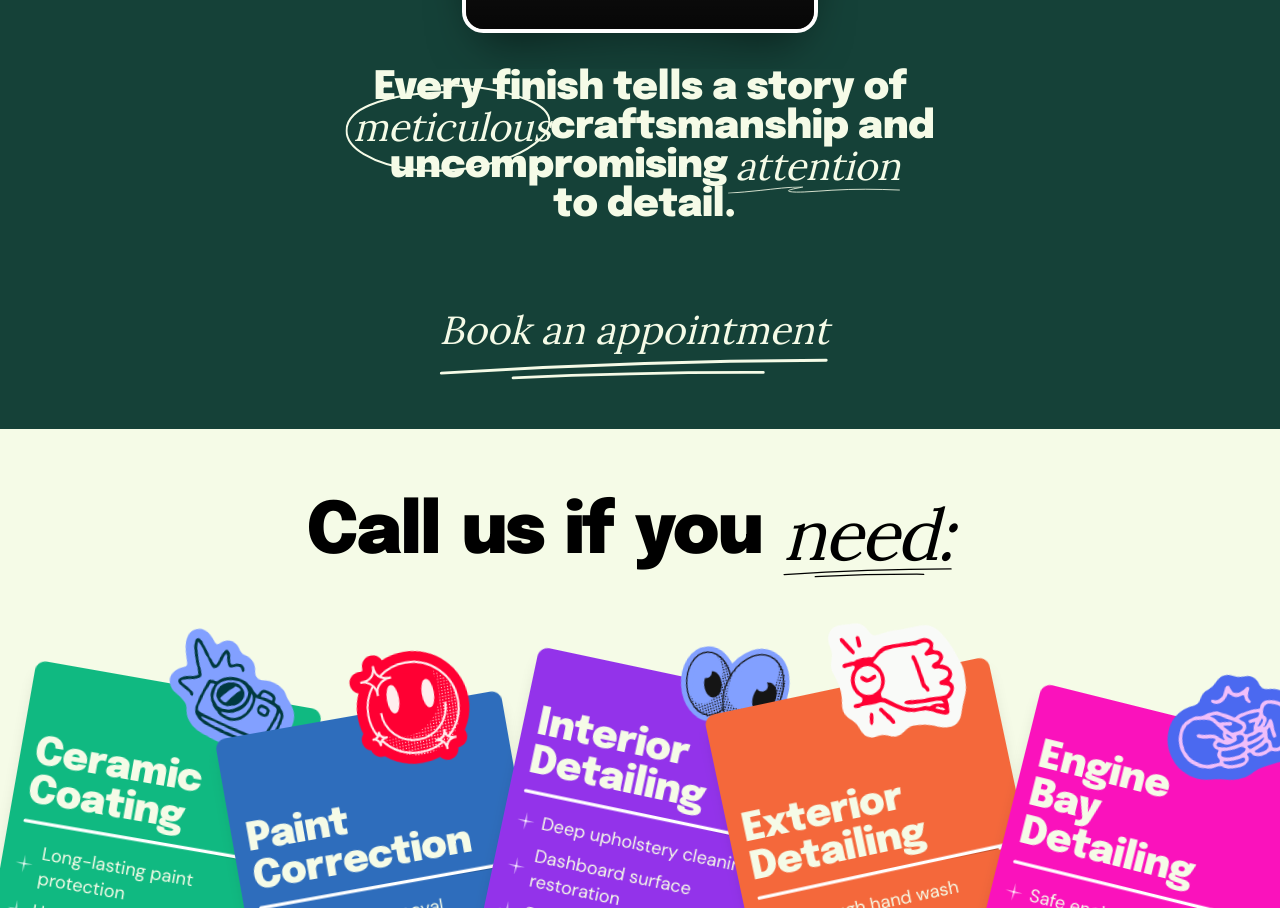
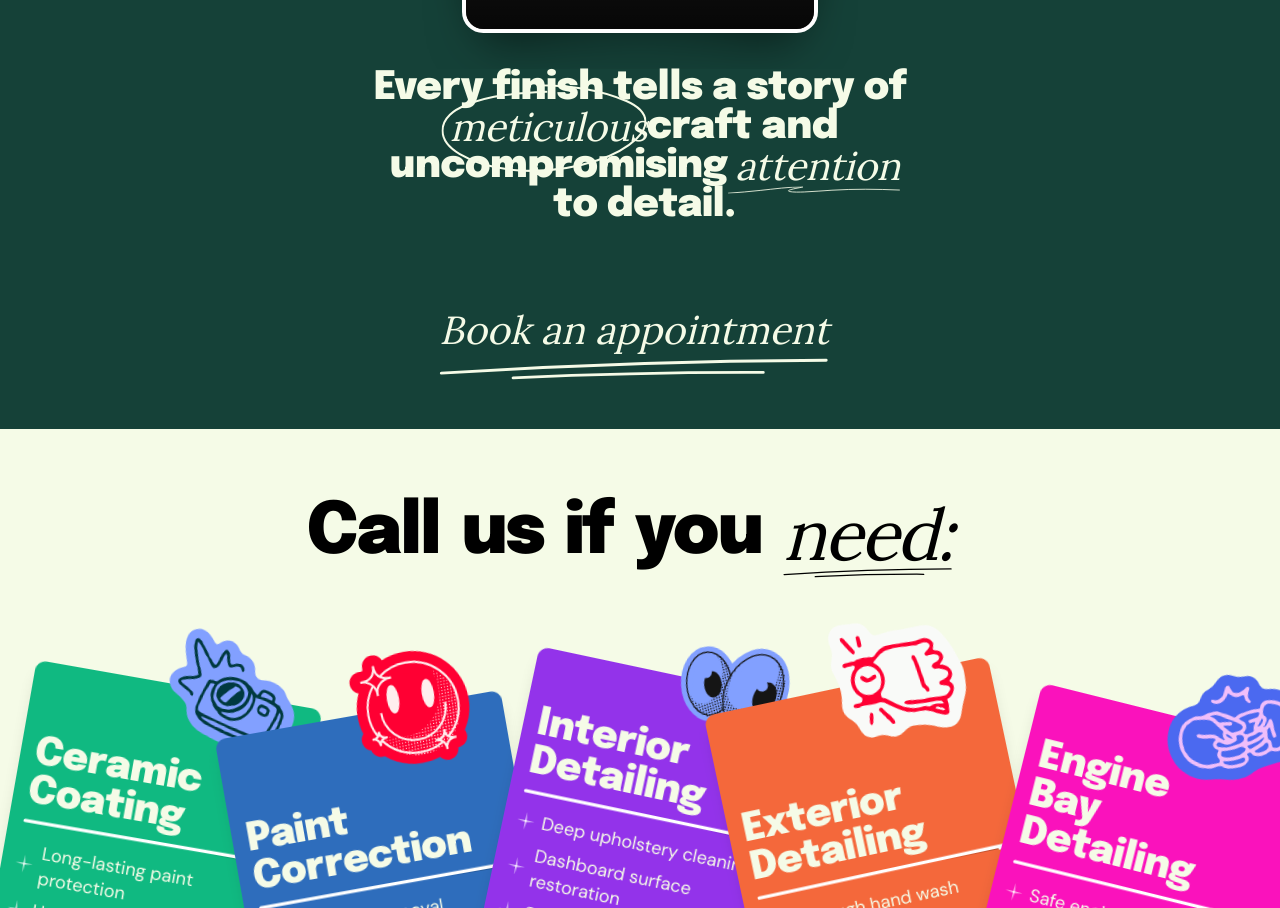
Before and after one commit to brogzy-brainpit/evepra, a Next.js app: page / in a window 1280 px wide. Shown: the part 6301-7209 px from the top of the page. Built offline with nearby package versions, Linux system fonts and the light colour scheme; grey boxes are pictures that could not be loaded.

Commit message:
update commit

```diff
--- a/src/components/Section3.jsx
+++ b/src/components/Section3.jsx
@@ -34,7 +34,7 @@ function Section3() {
     </svg>
   </em>
 
-  <span >craftsmanship and </span>
+  <span >craft and </span>
   <span>&nbsp;uncompromising</span>
 
   <em className="relative inline-block font-light font-custom2">
```
